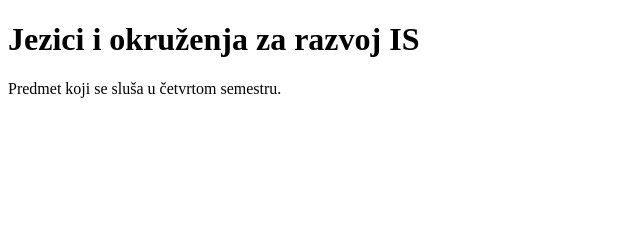
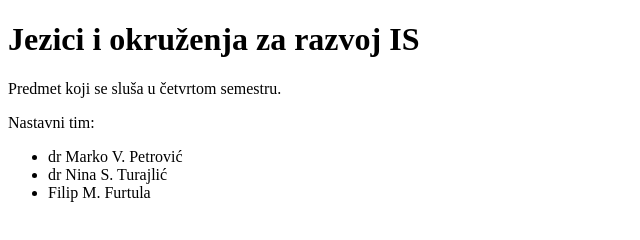
Before and after one commit to aleksa-fon/JORIS-vezbe-1, a plain HTML site: page index.html in a window 1280 px wide. Shown: the whole page, without its empty margins (0-640 px from the left). Drawn offline with Linux system fonts and the light colour scheme.

Commit message:
Dodat je nastavni tim u nenumerisanoj listi.

```diff
--- a/index.html
+++ b/index.html
@@ -8,5 +8,11 @@
 <body>
   <H1>Jezici i okruženja za razvoj IS</H1>
   <p>Predmet koji se sluša u četvrtom semestru.</p>
+  <p>Nastavni tim:</p>
+  <ul>
+    <li>dr Marko V. Petrović</li>
+    <li>dr Nina S. Turajlić</li>
+    <li>Filip M. Furtula</li>
+  </ul>
 </body>
 </html>
```
